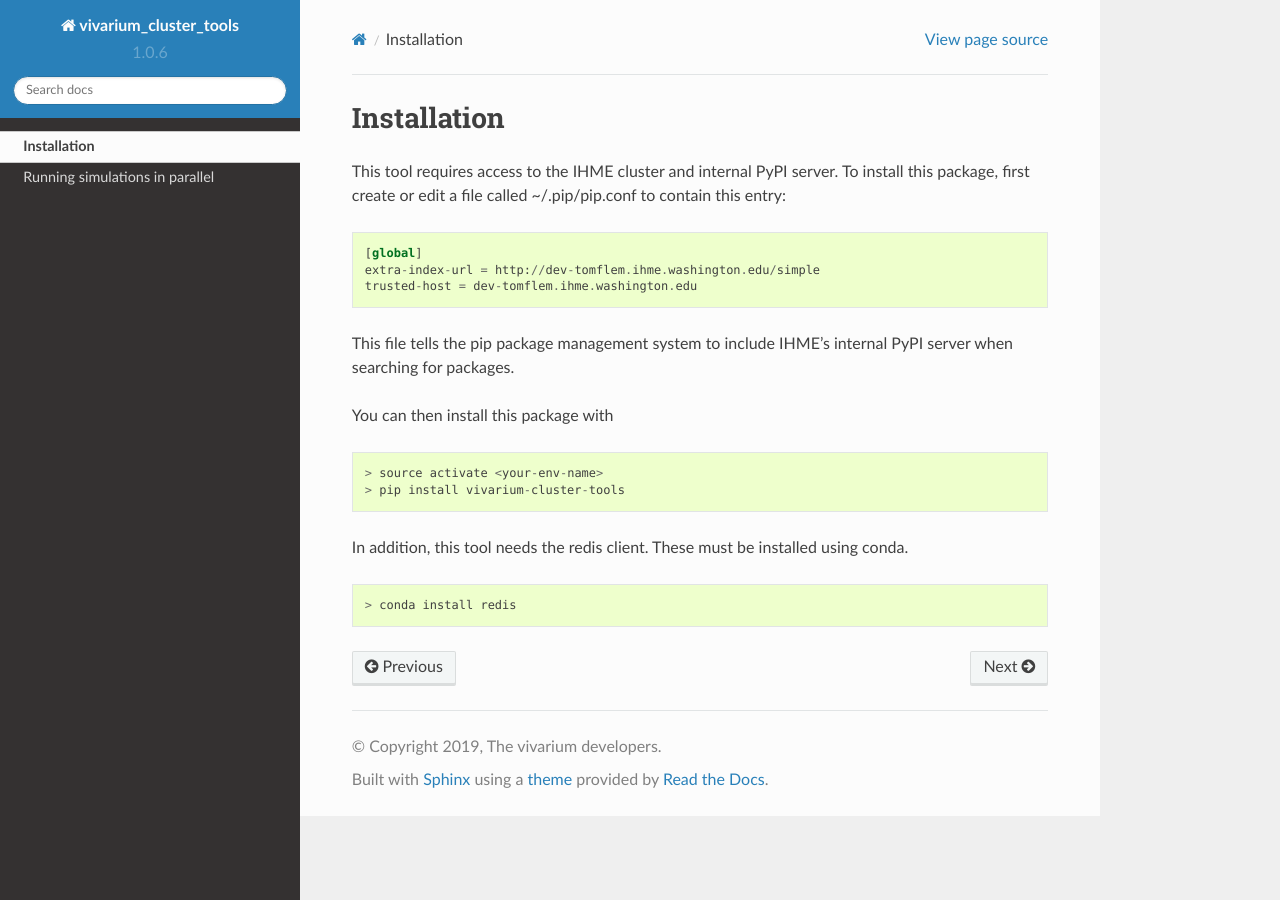
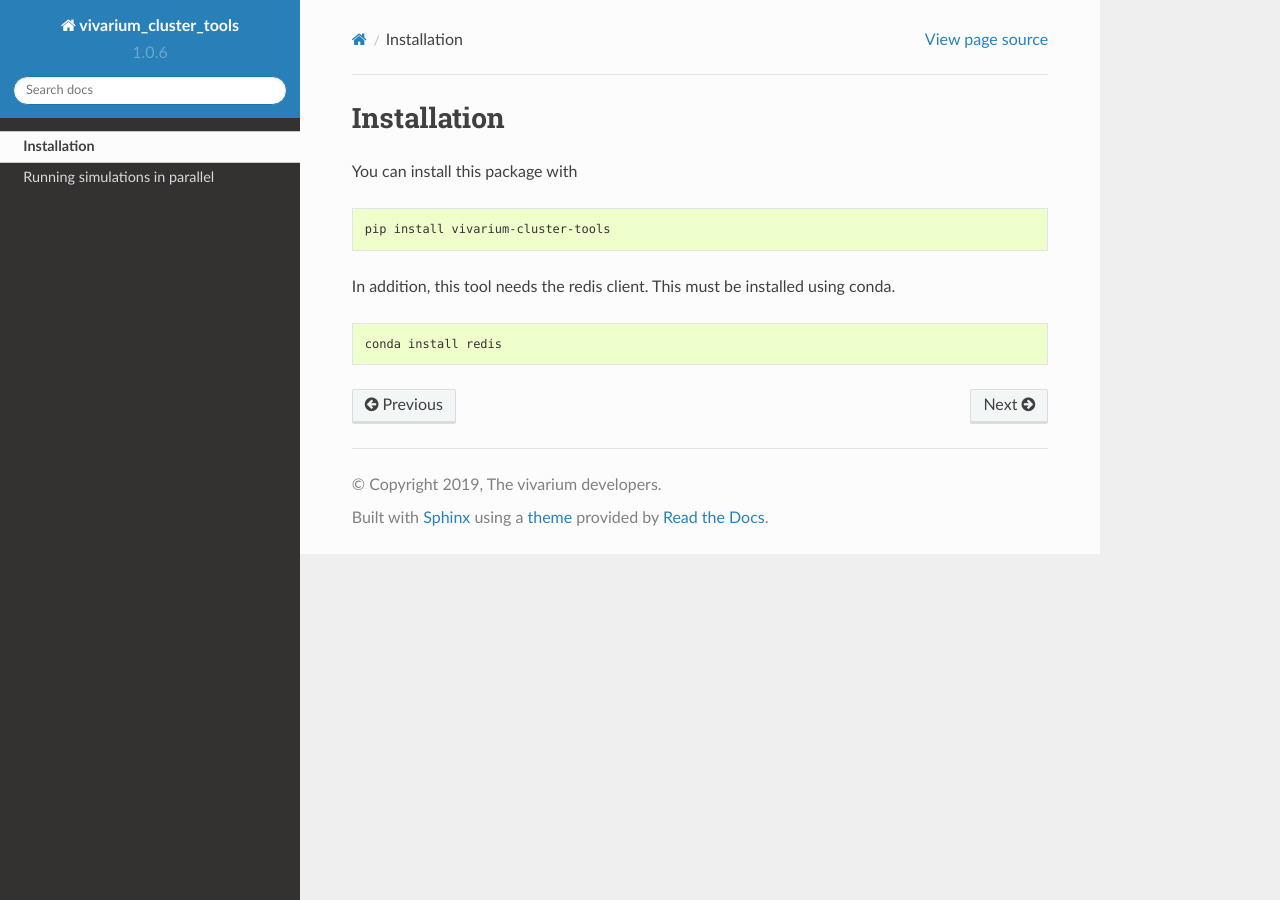
Before and after one commit to ihmeuw/vivarium_cluster_tools, a Sphinx documentation site: the page built from docs/source/installation.rst, in a window 1280 px wide. Built offline with Sphinx 7.4.7 and the Read the Docs theme 2.0.0, drawn with Linux system fonts in a browser that asks for light colours.

Commit message:
Remove out of date install instructions, update readme

```diff
--- a/docs/source/distributed_runner.rst
+++ b/docs/source/distributed_runner.rst
@@ -5,8 +5,9 @@
 Running simulations in parallel
 ===============================
 
-Once you successfully create a simulation specification and branch file it is time to use the distributed runner.
-Recall, we ran a single simulation with the model specification file in this way
+Once you successfully create a simulation specification and branch file it is
+time to use the distributed runner. Recall, we ran a single simulation with
+a model specification file in this way
 
 .. code-block:: console
 
--- a/docs/source/index.rst
+++ b/docs/source/index.rst
@@ -6,8 +6,8 @@
 
 Vivarium Cluster Tools Documentation
 ====================================
-Vivarium cluster tools is a python package that makes running ``Vivarium`` simulations easy, including large-scale
-distributed runs on a Univa Grid Engine cluster.
+Vivarium cluster tools is a python package that makes running ``vivarium``
+simulations at scale on a Univa Grid Engine cluster easy.
 
 .. toctree::
    :maxdepth: 2
--- a/docs/source/installation.rst
+++ b/docs/source/installation.rst
@@ -3,26 +3,16 @@
    :caption: Contents:
 
 Installation
-=================
+============
 
+You can install this package with
 
-This tool requires access to the IHME cluster and internal PyPI server. To install this package, first create or edit a
-file called ~/.pip/pip.conf to contain this entry:
-::
+.. code-block:: console
 
-   [global]
-   extra-index-url = http://dev-tomflem.ihme.washington.edu/simple
-   trusted-host = dev-tomflem.ihme.washington.edu
+    pip install vivarium-cluster-tools
 
-This file tells the pip package management system to include IHME's internal PyPI server when searching for packages.
+In addition, this tool needs the redis client. This must be installed using conda.
 
-You can then install this package with
-::
+.. code-block:: console
 
-    > source activate <your-env-name>
-    > pip install vivarium-cluster-tools
-
-In addition, this tool needs the redis client. These must be installed using conda.
-::
-
-   > conda install redis
+    conda install redis
```
Also changed, not shown: README.rst (+77 -42 lines).
